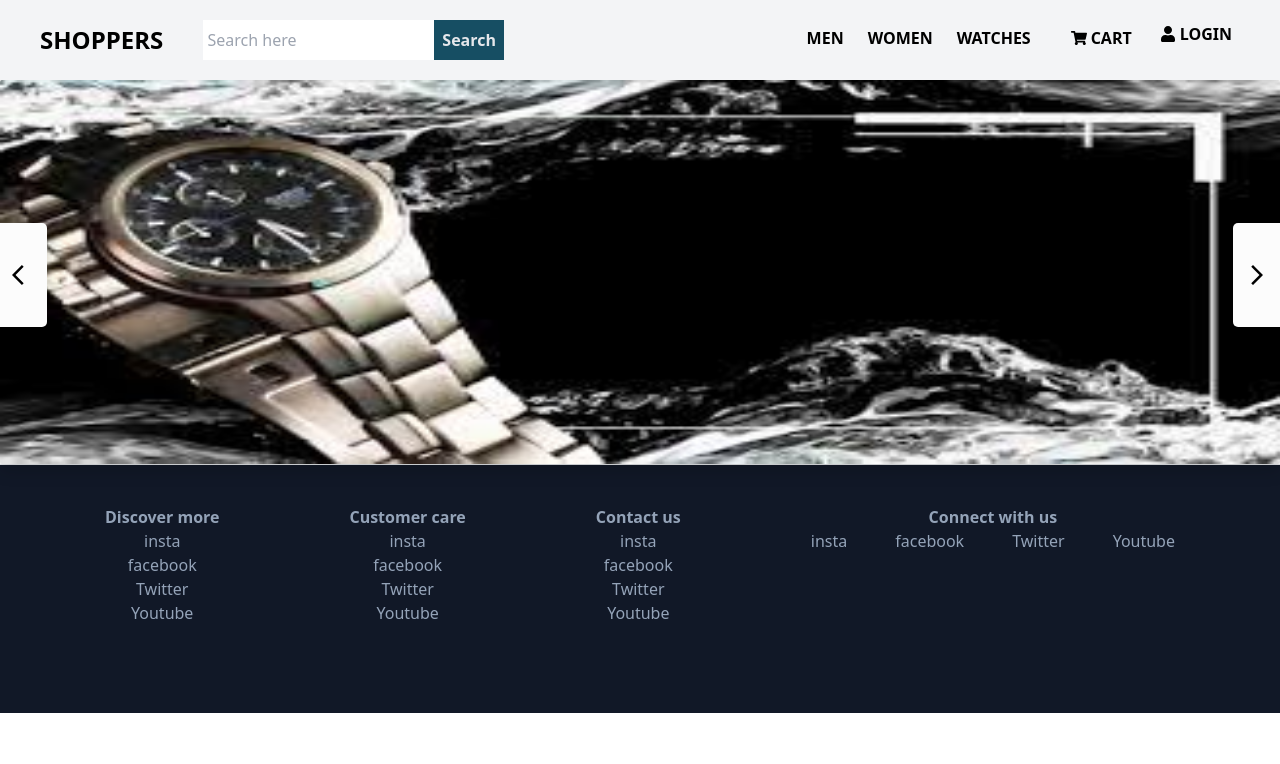
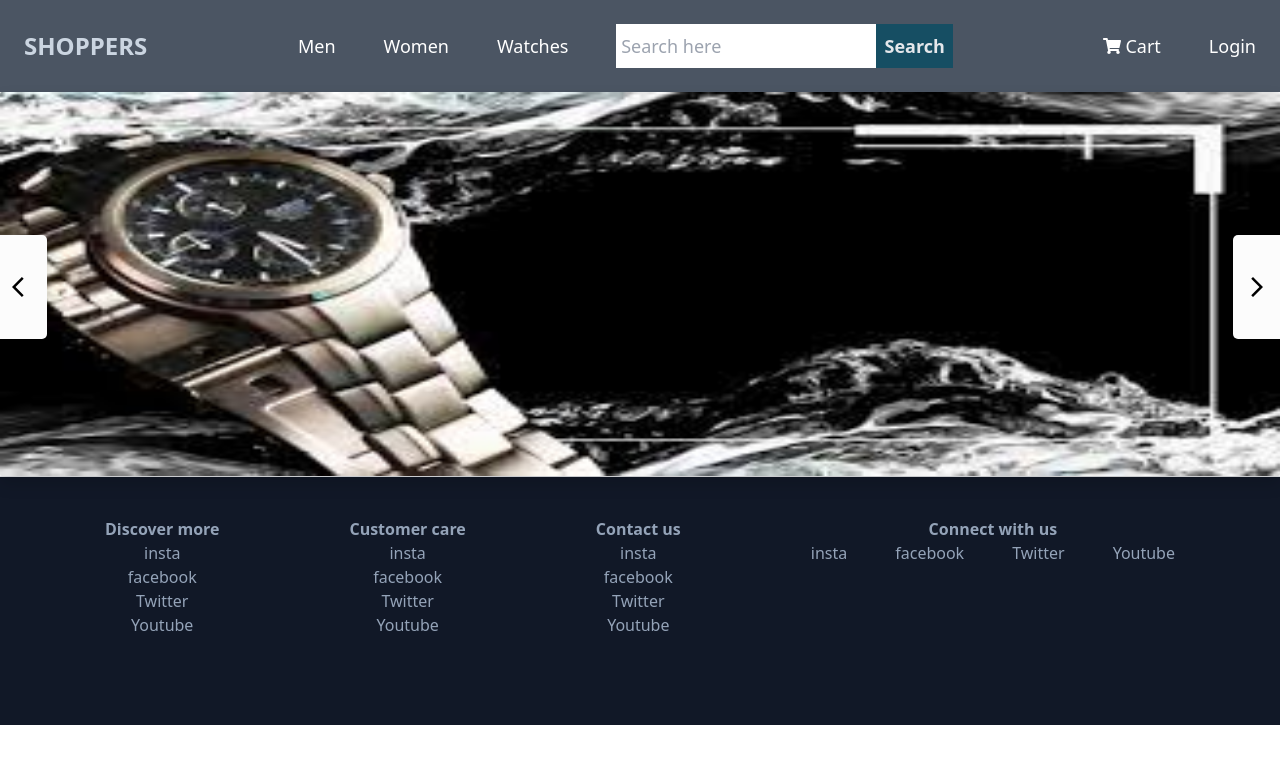
Before and after one commit to muhammedZak/e-commerce-frontent, a React (Create React App) app: page / in a window 1280 px wide. Shown: the top 764 px of the page. Built offline with nearby package versions, Linux system fonts and the light colour scheme.

Commit message:
fixed navabar

```diff
--- a/package.json
+++ b/package.json
@@ -9,6 +9,7 @@
     "@mui/icons-material": "^5.14.14",
     "@mui/material": "^5.14.14",
     "@paypal/react-paypal-js": "^8.1.3",
+    "@react-oauth/google": "^0.12.1",
     "@reduxjs/toolkit": "^1.9.5",
     "@testing-library/jest-dom": "^5.17.0",
     "@testing-library/react": "^13.4.0",
--- a/src/components/Header/AdminDropdown.js
+++ b/src/components/Header/AdminDropdown.js
@@ -10,10 +10,10 @@ const AdminDropdown = () => {
   return (
     <div className="relative">
       <button onClick={handleNameClick} className="flex items-center">
-        <p className="inline text-black hover:text-white ml-1 uppercase font-semibold rounded hover:bg-gray-800">
-          ADMIN
+        <p className="inline text-white text-lg hover:text-gray-400 capitalize font-semibold rounded ">
+          Admin
         </p>
-        <FaSortDown className=" text-black  hover:text-white mb-1 hover:bg-gray-800" />
+        <FaSortDown className=" text-white  hover:text-gray-400 mb-1 " />
       </button>
       {show && (
         <div
--- a/src/components/Header/Dropdown.js
+++ b/src/components/Header/Dropdown.js
@@ -42,14 +42,14 @@ const Dropdown = ({ userInfo }) => {
           />
         </div>
 
-        <p className=" text-black px-2 py-2 hover:text-white ml-1 uppercase font-semibold rounded hover:bg-gray-800">
+        <p className=" text-white text-lg hover:text-gray-400 capitalize font-semibold rounded ">
           {userInfo}
         </p>
       </button>
       {show && (
         <div
           onClick={() => setShow(false)}
-          className="w-48 mt-2 py-2 absolute right-0 bg-white rounded-lg shadow-xl"
+          className="w-48 mt-2 py-2 absolute right-0 bg-gray-400 rounded-lg shadow-xl"
         >
           <Link
             className="block px-4 py-2 hover:bg-indigo-500 hover:text-white"
@@ -66,6 +66,7 @@ const Dropdown = ({ userInfo }) => {
             Your orders
           </Link>
           <div
+            style={{ cursor: 'pointer' }}
             onClick={onLogoutClick}
             disabled={status === 'pending'}
             className="block px-4 py-2 hover:bg-indigo-500 hover:text-white"
--- a/src/components/Header/NavigationBar.js
+++ b/src/components/Header/NavigationBar.js
@@ -1,133 +1,102 @@
-import { useState } from 'react';
+import React, { useState } from 'react';
 import { useSelector } from 'react-redux';
-import { FaBars, FaShoppingCart, FaUser } from 'react-icons/fa';
+import {
+  FaBars,
+  FaShoppingBag,
+  FaShoppingCart,
+  FaSignOutAlt,
+  FaUser,
+} from 'react-icons/fa';
 import { IoCloseSharp } from 'react-icons/io5';
 import { Link } from 'react-router-dom';
 import Dropdown from './Dropdown';
 import AdminDropdown from './AdminDropdown';
 import SearchBox from './SearchBox';
+import Offcanva from './Offcanvas';
 
 const NavigationBar = () => {
   const [isOpen, setIsOpen] = useState(false);
-
   const { cartItems } = useSelector((state) => state.cart);
   const { userInfo } = useSelector((state) => state.auth);
-
   const totalItems = cartItems.reduce((acc, item) => acc + item.qty, 0);
 
+  const handleClose = () => setIsOpen(false);
+
   return (
-    <header className="bg-gray-100  sticky top-0 h-20  w-full md:flex md:justify-between md:items-center md:py-5 md:px-4 shadow-sm shadow-black z-40">
-      <div className="flex items-center justify-between py-5 px-4 md:p-0">
+    <header className="bg-gray-600">
+      <div className="flex justify-between items-center p-4">
+        <div className="text-2xl text-slate-300 font-semibold">
+          <Link to="/">SHOPPERS</Link>
+        </div>
+        <div className="hidden md:block">
+          <ul className="flex items-center gap-5 text-white text-lg ">
+            <li>
+              <Link to="/watches/Men" className="hover:text-gray-400">
+                Men
+              </Link>
+            </li>
+            <li>
+              <Link to="/watches/Women" className="hover:text-gray-400">
+                Women
+              </Link>
+            </li>
+            <li>
+              <Link to="/watches" className="hover:text-gray-400">
+                Watches
+              </Link>
+            </li>
             <div>
-          <Link
-            to="/"
-            className="text-black hover:text-white text-2xl font-bold"
-          >
-            SHOPPERS
-          </Link>
-        </div>
-        <div className="md:block hidden ml-10">
               <SearchBox />
             </div>
-
-        {userInfo && userInfo.role === 'admin' && (
-          <div className="md:hidden block">
+          </ul>
+        </div>
+        <div>
+          <div className="hidden md:flex gap-5 justify-center items-center">
+            {userInfo?.role === 'admin' && (
+              <div>
                 <AdminDropdown />
               </div>
             )}
-        <div className="lg:hidden">
-          <button
-            onClick={() => setIsOpen(!isOpen)}
-            type="button"
-            className="block"
-          >
-            {isOpen ? (
-              <IoCloseSharp className="text-gray-500 h-6 w-6 fill-current hover:text-white focus:text-white focus:outline-none" />
-            ) : (
-              <FaBars className="text-gray-500 h-6 w-6 fill-current hover:text-white focus:text-white focus:outline-none" />
-            )}
-          </button>
-        </div>
-      </div>
-
-      <div
-        className={`px-2 pb-5 lg:p-0 lg:flex lg:items-center lg:mt-11 lg:justify-center ${
-          isOpen ? 'block' : 'hidden'
-        }`}
-      >
-        <div className="px-2 block md:hidden">
-          <SearchBox />
-        </div>
-        <Link
-          className="block px-2 py-2 text-black hover:text-white  font-semibold rounded hover:bg-gray-800"
-          to="/watches/Men"
-        >
-          MEN
-        </Link>
-        <Link
-          className="block px-2 py-2 text-black hover:text-white font-semibold rounded hover:bg-gray-800 md:ml-2"
-          to="/watches/Women"
-        >
-          WOMEN
-        </Link>
-        <Link
-          className="block px-2 py-2 text-black hover:text-white font-semibold rounded hover:bg-gray-800 md:ml-2 md:mr-4"
-          to="/watches"
-        >
-          WATCHES
-        </Link>
-        <Link
-          className="block relative px-2 py-2 text-black hover:text-white font-semibold rounded hover:bg-gray-800 md:ml-2 md:mr-1"
-          to="/cart"
-        >
-          <FaShoppingCart className="inline mb-1 mr-1" />
-          CART
-          {cartItems.length > 0 && (
+            <Link to="/cart" className="text-white text-lg hover:text-gray-400">
+              <FaShoppingCart className="inline mb-1 mr-1 hover:text-gray-400" />
+              Cart
+              {totalItems > 0 && (
                 <span className="absolute top-1 left-16 bg-red-500 text-gray-200 hover:text-white text-xs px-2 rounded-full">
                   {totalItems}
                 </span>
               )}
             </Link>
-        {userInfo && userInfo.role === 'admin' && (
-          <div className="hidden md:block mr-7">
-            <AdminDropdown />
-          </div>
-        )}
             {userInfo ? (
-          <div className="hidden md:block">
+              <div className="text-white text-lg hover:text-gray-400">
                 <Dropdown userInfo={userInfo.name} />
               </div>
             ) : (
-          <Link
-            to="/login"
-            className="block mb-2 md:m-0 px-2 py-2 text-black hover:text-white font-semibold rounded hover:bg-gray-800 md:ml-2 md:mr-4"
-          >
-            <FaUser className="inline mb-1 mr-1" />
-            LOGIN
-          </Link>
-        )}
-
-        <div className="block md:hidden border-t-2 border-gray-500">
-          <Link
-            className="mt-2 text-white block font-semibold uppercase px-2 py-2 hover:bg-gray-800 rounded"
-            to="/profile"
-          >
-            Your profile
-          </Link>
-          <Link
-            className="text-white block font-semibold uppercase px-2 py-2 hover:bg-gray-800 rounded"
-            to="/orders"
-          >
-            Your orders
-          </Link>
-          <Link
-            className="text-white block font-semibold uppercase px-2 py-2 hover:bg-gray-800 rounded"
-            to="/logout"
-          >
-            Logout
+              <div className="text-white text-lg ">
+                <Link className="hover:text-gray-400" to="/login">
+                  Login
                 </Link>
               </div>
+            )}
           </div>
+          <button
+            onClick={() => setIsOpen(!isOpen)}
+            type="button"
+            className="block md:hidden"
+          >
+            {isOpen ? (
+              <IoCloseSharp className="text-slate-300 w-10 font-semibold h-6  fill-current hover:text-white focus:text-white focus:outline-none" />
+            ) : (
+              <FaBars className="text-slate-300 w-10 font-semibold h-6  fill-current hover:text-white focus:text-white focus:outline-none" />
+            )}
+          </button>
+        </div>
+      </div>
+      <Offcanva
+        show={isOpen}
+        handleClose={handleClose}
+        totalItems={totalItems}
+        userInfo={userInfo}
+      />
     </header>
   );
 };
--- /dev/null
+++ b/src/components/Header/Offcanvas.js
@@ -0,0 +1,125 @@
+import React from 'react';
+import { Offcanvas } from 'react-bootstrap';
+import { logout } from '../../store/slices/authSlice';
+import { logoutUser } from '../../store/slices/usersSlice';
+import SearchBox from './SearchBox';
+import { toast } from 'react-toastify';
+import { Link, useNavigate } from 'react-router-dom';
+import { useDispatch } from 'react-redux';
+import {
+  FaBars,
+  FaShoppingBag,
+  FaShoppingCart,
+  FaSignOutAlt,
+  FaUser,
+} from 'react-icons/fa';
+import AdminDropdown from './AdminDropdown';
+
+const Offcanva = ({ show, handleClose, totalItems, userInfo }) => {
+  const dispatch = useDispatch();
+  const navigate = useNavigate();
+
+  const onLogoutClick = async () => {
+    try {
+      const res = await dispatch(logoutUser()).unwrap();
+      dispatch(logout(res));
+      navigate('/login');
+      toast.success('Successfully loggedout !', {
+        position: toast.POSITION.TOP_CENTER,
+      });
+    } catch (err) {
+      toast.error(err?.message || err.error);
+    }
+  };
+
+  return (
+    <Offcanvas show={show} onHide={handleClose}>
+      <Offcanvas.Header className="bg-gray-100 m-2 ms-auto" closeButton>
+        {/* <Offcanvas.Title>Filters</Offcanvas.Title> */}
+      </Offcanvas.Header>
+      <Offcanvas.Body className="text-black">
+        <Link
+          to="/watches/Men"
+          className="block text-2xl m-1 font-semibold hover:bg-gray-700  hover:text-white p-2"
+        >
+          Men
+        </Link>
+        <Link
+          to="/watches/Women"
+          className="block text-2xl m-2 font-semibold hover:bg-gray-700  hover:text-white p-2"
+        >
+          Women
+        </Link>
+        <Link
+          to="/watches"
+          className="block text-2xl m-2 font-semibold hover:bg-gray-700  hover:text-white p-2"
+        >
+          Watches
+        </Link>
+
+        <Link
+          to="/cart"
+          className="block text-2xl m-2 font-semibold hover:bg-gray-700  hover:text-white p-2"
+        >
+          <FaShoppingCart className="inline mb-1 mr-1" />
+          Cart
+          {totalItems > 0 && (
+            <span className="absolute top-1 left-16 bg-red-500 text-gray-200 hover:text-white text-xs px-2 rounded-full">
+              {totalItems}
+            </span>
+          )}
+        </Link>
+
+        {userInfo ? (
+          <>
+            <div className="block text-2xl m-2 font-semibold hover:bg-gray-700  hover:text-white p-2">
+              {userInfo.name}
+            </div>
+            <Link
+              to="/profile"
+              className="block text-2xl m-2 font-semibold hover:bg-gray-700  hover:text-white p-2"
+            >
+              <FaUser className="inline-block mr-2" />
+              Your profile
+            </Link>
+            <Link
+              to="/orders"
+              className="block text-2xl m-2 font-semibold hover:bg-gray-700  hover:text-white p-2"
+            >
+              <FaShoppingBag className="inline-block mr-2" />
+              Your orders
+            </Link>
+            <div
+              style={{ cursor: 'pointer' }}
+              onClick={onLogoutClick}
+              className="block text-2xl m-2 font-semibold hover:bg-gray-700  hover:text-white p-2"
+            >
+              <FaSignOutAlt className="inline-block mr-2" />
+              Logout
+            </div>
+          </>
+        ) : (
+          <Link
+            to="/login"
+            className="block text-2xl m-2 font-semibold hover:bg-gray-700  hover:text-white p-2"
+          >
+            <FaUser className="inline mb-1 mr-1" />
+            Login
+          </Link>
+        )}
+
+        <div className="m-2 p-2">
+          <SearchBox isSidbar="true" />
+        </div>
+
+        {userInfo?.role === 'admin' && (
+          <div className="md:hidden block">
+            <AdminDropdown />
+          </div>
+        )}
+      </Offcanvas.Body>
+    </Offcanvas>
+  );
+};
+
+export default Offcanva;
--- a/src/components/Header/SearchBox.js
+++ b/src/components/Header/SearchBox.js
@@ -1,7 +1,7 @@
 import { useState } from 'react';
 import { useParams, useNavigate } from 'react-router-dom';
 
-const SearchBox = () => {
+const SearchBox = ({ isSidbar = false }) => {
   const navigate = useNavigate();
   const { keyword: urlKeyword } = useParams();
 
@@ -25,7 +25,7 @@ const SearchBox = () => {
         onChange={(e) => setKeyword(e.target.value)}
         value={keyword}
         placeholder=" Search here"
-        className=""
+        className={isSidbar ? 'border-2' : ''}
       />
       <button
         className=" px-2 py-2 bg-cyan-900 text-gray-200 hover:text-white  font-semibold  hover:bg-cyan-950"
--- a/src/index.js
+++ b/src/index.js
@@ -7,6 +7,7 @@ import {
   RouterProvider,
 } from 'react-router-dom';
 import { PayPalScriptProvider } from '@paypal/react-paypal-js';
+import { GoogleOAuthProvider } from '@react-oauth/google';
 import 'bootstrap/dist/css/bootstrap.min.css';
 import './index.css';
 import App from './App';
@@ -90,7 +91,9 @@ root.render(
   <React.StrictMode>
     <Provider store={store}>
       <PayPalScriptProvider deferLoading={true}>
-        <RouterProvider router={router} />
+        <GoogleOAuthProvider clientId="358515502724-jro672t495odjb9dce8iio5nps5m9219.apps.googleusercontent.com">
+          <RouterProvider router={router} />
+        </GoogleOAuthProvider>
       </PayPalScriptProvider>
     </Provider>
   </React.StrictMode>
--- a/src/pages/Admin/UserEditPage.js
+++ b/src/pages/Admin/UserEditPage.js
@@ -30,7 +30,7 @@ const UserEditPage = () => {
   const onChangeSubmit = async (e) => {
     e.preventDefault();
     try {
-      await updateUser({ userId, name, email, role });
+      await updateUser({ userId, name, email, role }).unwrap();
       toast.success('user updated successfully');
       refetch();
       navigate('/admin/userslist');
--- a/src/pages/LoginPage.js
+++ b/src/pages/LoginPage.js
@@ -1,14 +1,19 @@
 import { useState, useEffect } from 'react';
 import { Link, useLocation, useNavigate } from 'react-router-dom';
 import { useDispatch, useSelector } from 'react-redux';
+import { GoogleLogin } from '@react-oauth/google';
 import { loginUser } from '../store/slices/usersSlice';
 import { setCredentials } from '../store/slices/authSlice';
 import { toast } from 'react-toastify';
+import axios from 'axios';
+import { useGoogleLoginMutation } from '../store/apis/usersApi';
 
 const LoginPage = () => {
   const [email, setEmail] = useState('');
   const [password, setPassword] = useState('');
   const [addRequestStatus, setAddRequestStatus] = useState('idle');
+
+  const [googleLogin, { isLoading }] = useGoogleLoginMutation();
 
   const dispatch = useDispatch();
   const navigate = useNavigate();
@@ -51,12 +56,33 @@ const LoginPage = () => {
     }
   };
 
+  const handleGoogleLogin = async (res) => {
+    try {
+      const response = await googleLogin({
+        credential: res.credential,
+      }).unwrap();
+
+      dispatch(setCredentials(response));
+      navigate(redirect);
+
+      toast.success('Successfully logged in !', {
+        position: toast.POSITION.TOP_CENTER,
+      });
+    } catch (err) {
+      toast.error(err?.message || err.error);
+    }
+  };
+
+  const handleErrorGoogleLogin = () => {
+    console.log('Login Failed');
+  };
+
   return (
     <div className="flex bg-gray-100 items-center justify-center">
       <div className="p-20">
         <div className="p-10 bg-white">
           <div className="">
-            <form>
+            <form className="mb-2">
               <input
                 name="userEmail"
                 value={email}
@@ -70,7 +96,7 @@ const LoginPage = () => {
                 value={password}
                 onChange={onPasswordChange}
                 type="password"
-                className="p-3 border w-80 my-5 block"
+                className="p-3 border w-80 my-2 block"
                 placeholder=" password"
               />
               <div className="flex justify-between">
@@ -86,11 +112,17 @@ const LoginPage = () => {
                 onClick={onLoginClick}
                 disabled={!canSave}
                 type="button"
-                className="border mt-5 p-2 block bg-blue-500 text-white"
+                className="border mt-3 p-2 block bg-blue-500 text-white"
               >
                 Login
               </button>
             </form>
+
+            <GoogleLogin
+              disabled={isLoading}
+              onSuccess={handleGoogleLogin}
+              onError={handleErrorGoogleLogin}
+            />
           </div>
         </div>
       </div>
--- a/src/pages/SignUpPage.js
+++ b/src/pages/SignUpPage.js
@@ -75,7 +75,7 @@ const SignUpPage = () => {
                 value={email}
                 onChange={onEmailChange}
                 type="email"
-                className="p-3 border w-80 mt-5 block"
+                className="p-3 border w-80 mt-2 block"
                 placeholder=" email"
               />
               <input
@@ -83,7 +83,7 @@ const SignUpPage = () => {
                 value={password}
                 onChange={onPasswordChange}
                 type="password"
-                className="p-3 border w-80 my-5 block"
+                className="p-3 border w-80 my-2 block"
                 placeholder=" password"
               />
               <Link className="text-blue-500 underline" to="/login">
@@ -93,7 +93,7 @@ const SignUpPage = () => {
                 onClick={onRegisterClick}
                 disabled={!canSave}
                 type="button"
-                className="border p-2 block bg-blue-500 text-white"
+                className="border p-2 mt-2 block bg-blue-500 text-white"
               >
                 Register
               </button>
--- a/src/store/apis/usersApi.js
+++ b/src/store/apis/usersApi.js
@@ -4,6 +4,13 @@ export const usersApi = createApi({
   reducerPath: 'users',
   baseQuery: fetchBaseQuery({ baseUrl: '' }),
   endpoints: (builder) => ({
+    googleLogin: builder.mutation({
+      query: (credential) => ({
+        url: '/api/users/auth/google',
+        method: 'POST',
+        body: credential,
+      }),
+    }),
     getUsers: builder.query({
       query: () => '/api/users',
     }),
@@ -27,6 +34,7 @@ export const usersApi = createApi({
 });
 
 export const {
+  useGoogleLoginMutation,
   useGetUsersQuery,
   useGetUserQuery,
   useDeletUserMutation,
```
Also changed, not shown: 1 other file (tests, documents, lock files or other folders). Lines whose indentation alone changed are shown as unchanged.
